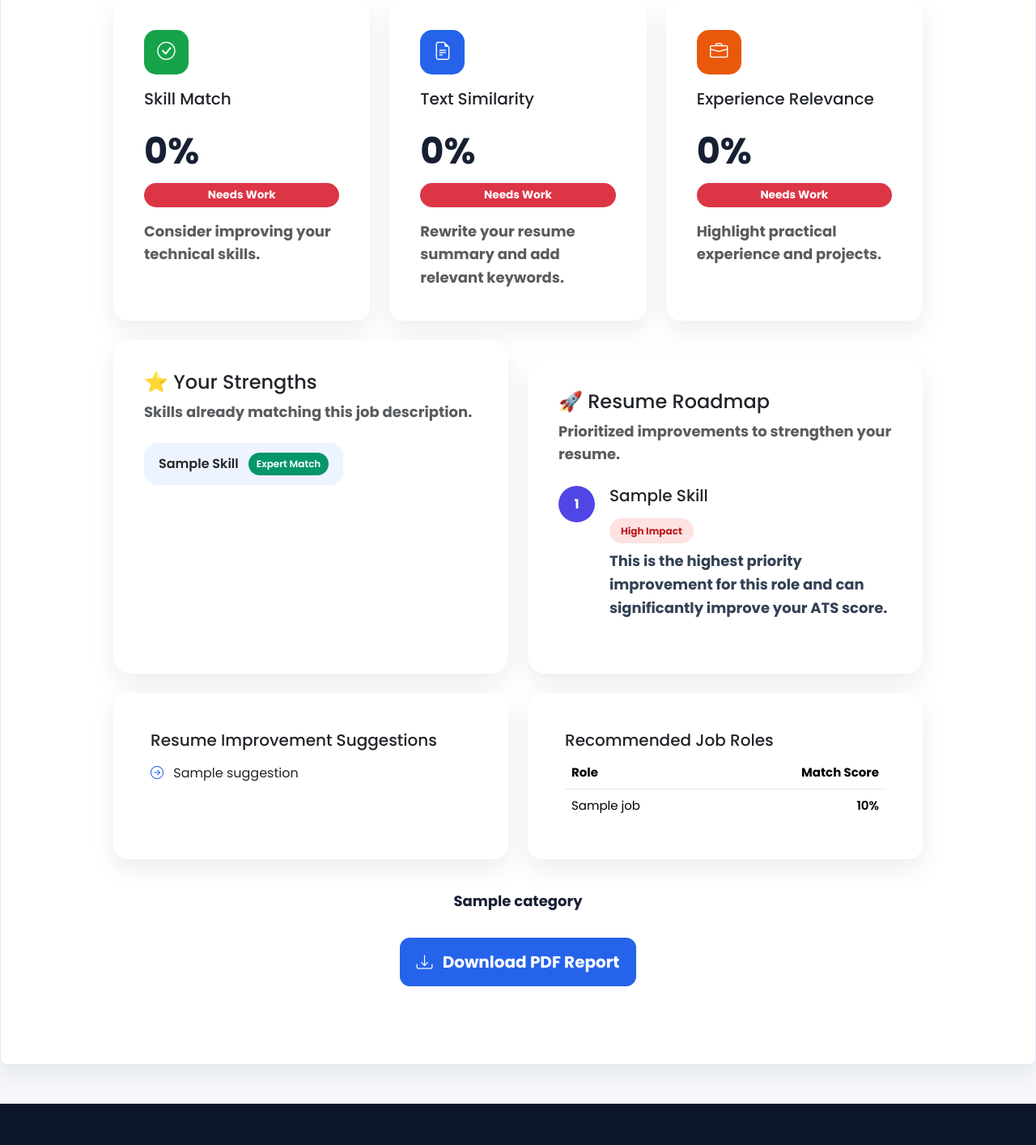
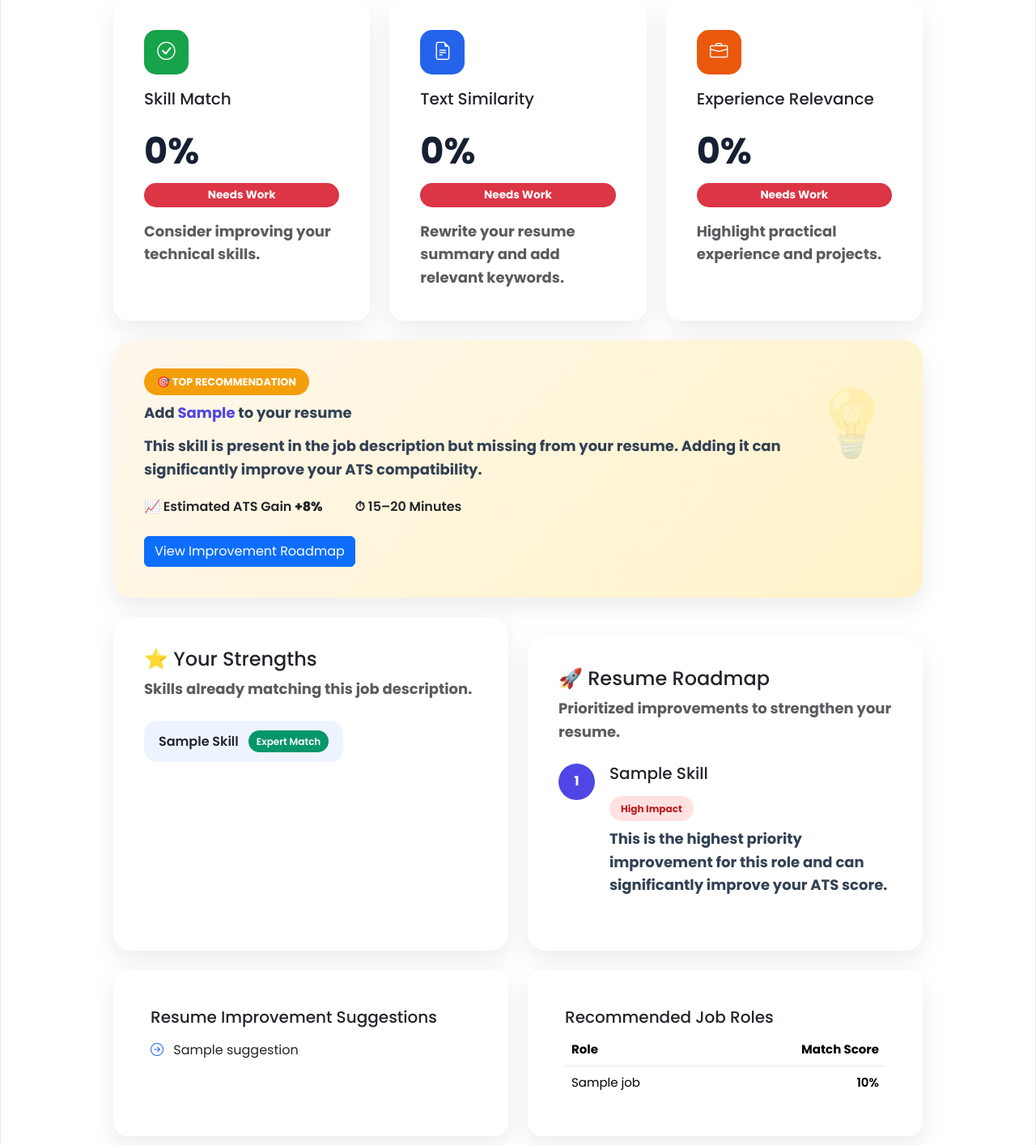
Before and after one commit to Vitthal434/ATS-Resume-Evaluator, a Flask app: template templates/index.html in a window 1280 px wide. Shown: the part 3553-4967 px from the top of the page at 81% size. Run offline with Flask 3, Linux system fonts and the light colour scheme; the template is opened without the code that fills it: most values are stand-ins (such as "Sample title", 1, 10 or a date in 2020).

Commit message:
Add top recommendation section

```diff
--- a/app.py
+++ b/app.py
@@ -7,6 +7,7 @@ from job_recommender import recommend_jobs
 from report_generator import generate_report
 
 app = Flask(__name__)
+
 
 def format_skill(skill):
     mapping = {
@@ -33,7 +34,9 @@ def format_skill(skill):
 
     return mapping.get(skill.lower(), skill.title())
 
+
 app.jinja_env.filters["format_skill"] = format_skill
+
 
 @app.route("/")
 def index():
@@ -57,7 +60,13 @@ def match():
 
     # Generate the ATS result, job recommendations, and downloadable report.
     result = final_match_score(resume_text, job_desc)
+
     matched_skills = result["matched_skills"]
+
+    top_recommendation = (
+        result["missing_skills"][0] if result["missing_skills"] else None
+    )
+
     recommended_jobs = recommend_jobs(matched_skills)
 
     pdf_path = generate_report(
@@ -84,6 +93,7 @@ def match():
         experience_score=result["experience_score"],
         recommended_jobs=recommended_jobs,
         pdf_path=pdf_path,
+        top_recommendation=top_recommendation,
     )
 
 
--- a/static/css/dashboard.css
+++ b/static/css/dashboard.css
@@ -274,3 +274,51 @@
 
   color: #1d4ed8;
 }
+
+.top-recommendation-card {
+  background: linear-gradient(135deg, #fff7ed, #fef3c7);
+
+  border: none;
+
+  border-radius: 24px;
+
+  box-shadow: 0 12px 30px rgba(0, 0, 0, 0.08);
+}
+
+.top-tag {
+  background: #f59e0b;
+
+  color: white;
+
+  padding: 8px 16px;
+
+  border-radius: 40px;
+
+  font-size: 0.8rem;
+
+  font-weight: 700;
+}
+
+.highlight-skill {
+  color: #4f46e5;
+
+  font-weight: 700;
+}
+
+.idea-icon {
+  font-size: 5rem;
+
+  opacity: 0.15;
+}
+
+.recommendation-info {
+  display: flex;
+
+  gap: 40px;
+
+  margin-top: 18px;
+
+  font-weight: 600;
+
+  flex-wrap: wrap;
+}
--- a/templates/index.html
+++ b/templates/index.html
@@ -635,6 +635,50 @@
             </div>
           </div>
 
+          {% if top_recommendation %}
+
+          <div class="card top-recommendation-card my-4">
+            <div class="card-body">
+              <div class="d-flex justify-content-between align-items-start">
+                <div>
+                  <span class="top-tag"> 🎯 TOP RECOMMENDATION </span>
+
+                  <h3 class="mt-3">
+                    Add
+                    <span class="highlight-skill">
+                      {{ top_recommendation | format_skill }}
+                    </span>
+
+                    to your resume
+                  </h3>
+
+                  <p class="mt-3">
+                    This skill is present in the job description but missing
+                    from your resume. Adding it can significantly improve your
+                    ATS compatibility.
+                  </p>
+
+                  <div class="recommendation-info">
+                    <span>
+                      📈 Estimated ATS Gain
+                      <strong>+8%</strong>
+                    </span>
+
+                    <span> ⏱ 15–20 Minutes </span>
+                  </div>
+
+                  <a href="#resume-roadmap" class="btn btn-primary mt-4">
+                    View Improvement Roadmap
+                  </a>
+                </div>
+
+                <div class="idea-icon">💡</div>
+              </div>
+            </div>
+          </div>
+
+          {% endif %}
+
           <div class="row g-4">
             <div class="col-lg-6">
               <div class="card dashboard-card h-100">
@@ -666,7 +710,7 @@
             </div>
 
             <div class="col-lg-6">
-              <div class="card dashboard-card mt-4">
+              <div class="card dashboard-card mt-4" id="resume-roadmap">
                 <div class="card-body">
                   <h4 class="section-title">🚀 Resume Roadmap</h4>
 
```
Also changed, not shown: 1 other file.
